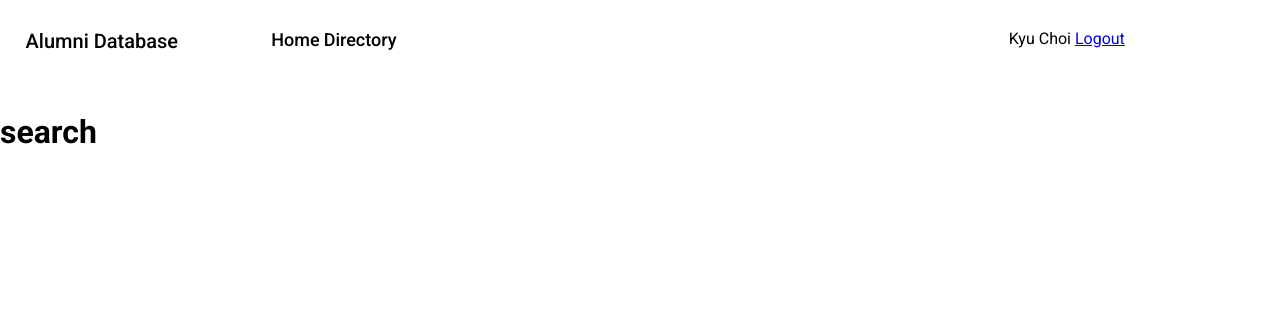
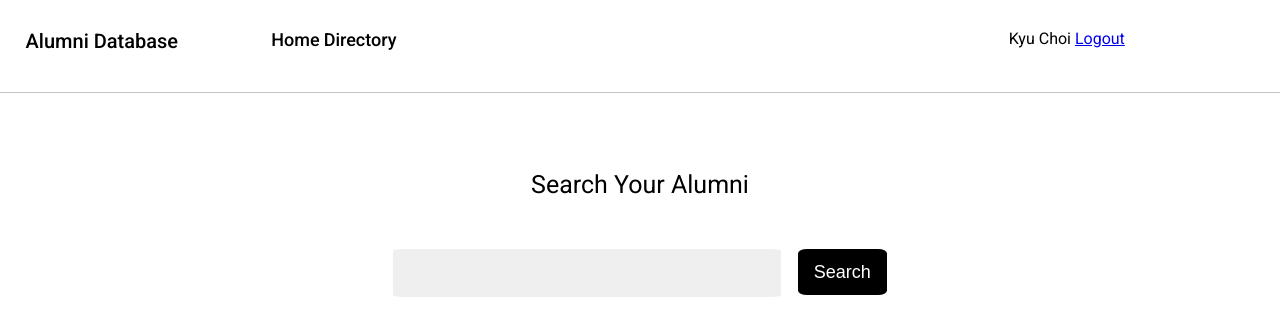
Before and after one commit to choikh0423/AlumniDatabase, a Django app: page /searches/ in a window 1280 px wide. Shown: the top 336 px of the page. Run offline with Django 3.2, Linux system fonts and the light colour scheme; a user stored in the database is signed in.

Commit message:
index.html styling

```diff
--- a/alumnidatabase/searches/static/css/styles.css
+++ b/alumnidatabase/searches/static/css/styles.css
@@ -16,6 +16,12 @@ body {
 /* Navigation Bar CSS */
 #navbar {
   height: 10%;
+}
+
+#main_body #navbar {
+  border-bottom: solid;
+  border-color: #c4c4c4;
+  border-width: 1px;
 }
 
 #navbar ul {
@@ -240,7 +246,7 @@ body {
 }
 
 #signup_input select {
-  background-color: #EFEFEF;
+  background-color: #efefef;
   border-radius: 5%;
   width: 45%;
   height: 46px;
@@ -249,8 +255,8 @@ body {
   background: url("/static/images/select_arrow.png") no-repeat right;
   background-size: auto 30px;
   background-position-x: 175px;
-  -webkit-appearance:none;
-  -moz-appearance:none;
+  -webkit-appearance: none;
+  -moz-appearance: none;
 }
 
 #help_text {
@@ -258,12 +264,12 @@ body {
   font-size: 16px;
 }
 
-#help_text a{
-  color: #BD8600;
+#help_text a {
+  color: #bd8600;
   text-decoration: none;
 }
 
-/* Password Reset */
+/* Intro: Password Reset */
 #pw_back_arrow {
   height: 24px;
   width: 24px;
@@ -332,5 +338,39 @@ body {
   background-color: #efefef;
 }
 
+/* Main: Homepage*/
+#main {
+  margin-top: 6%;
+  width: 100%;
+}
 
+#main p {
+  font-size: 25px;
+  font-weight: 200px;
+  text-align: center;
 }
+
+#main form {
+  justify-content: center;
+  text-align: center;
+}
+
+#main input {
+  background-color: #efefef;
+  border-radius: 3%;
+  border: none;
+  width: 30%;
+  height: 46px;
+  margin-top: 2%;
+}
+
+#main button {
+  margin-left: 1%;
+  border-radius: 10%;
+  border: none;
+  background-color: black;
+  color: white;
+  height: 46px;
+  width: 7%;
+  font-size: 18px;
+}
--- a/alumnidatabase/searches/views.py
+++ b/alumnidatabase/searches/views.py
@@ -59,10 +59,6 @@ def signup(request):
 
 class CustomPasswordResetView(PasswordResetView):
     form_class = CustomPasswordResetForm
-
-
-# class CustomLogoutView(LogoutView):
-#     template_name = 'registration/login.html'
 
     # def change_password1(request):
     #     if request.method == "POST":
--- a/alumnidatabase/templates/base_generic.html
+++ b/alumnidatabase/templates/base_generic.html
@@ -8,7 +8,7 @@
     <link href="https://fonts.googleapis.com/css?family=Roboto:400,500,700&display=swap" rel="stylesheet">
   </head>
   {% if user.is_authenticated %}
-    <body>
+    <body id='main_body'>
       <div id='navbar'>
         {% block sidebar1 %}
         <ul>
--- a/alumnidatabase/templates/index.html
+++ b/alumnidatabase/templates/index.html
@@ -1,5 +1,11 @@
 {% extends "base_generic.html" %}
 
 {% block content %}
-<h1>search</h1>
+<div id = "main">
+  <p> Search Your Alumni<p>
+  <form>
+    <input>
+    <button type="submit">Search</button>
+  </form>
+</div>
 {% endblock %}
```
Also changed, not shown: alumnidatabase/db.sqlite3.
